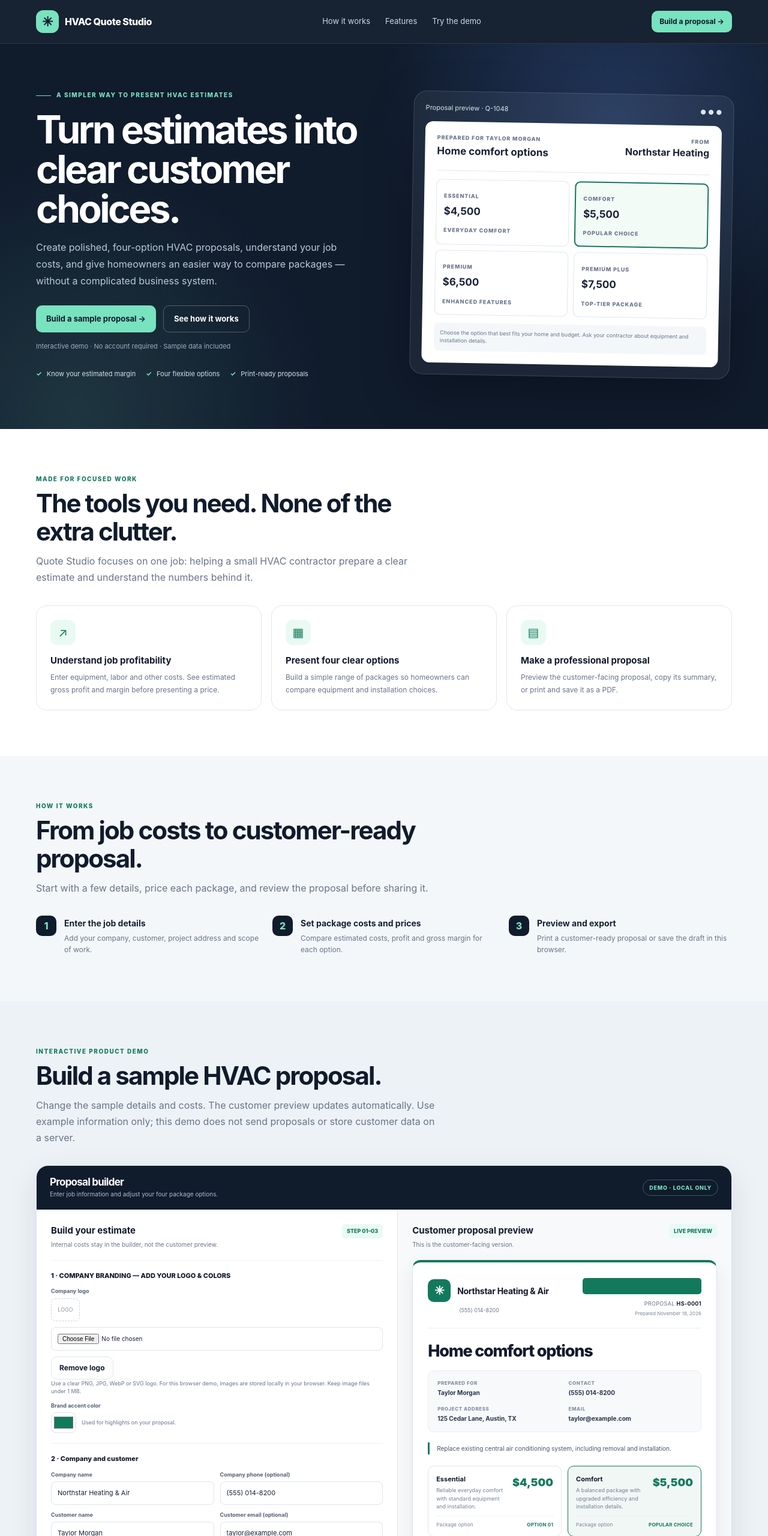
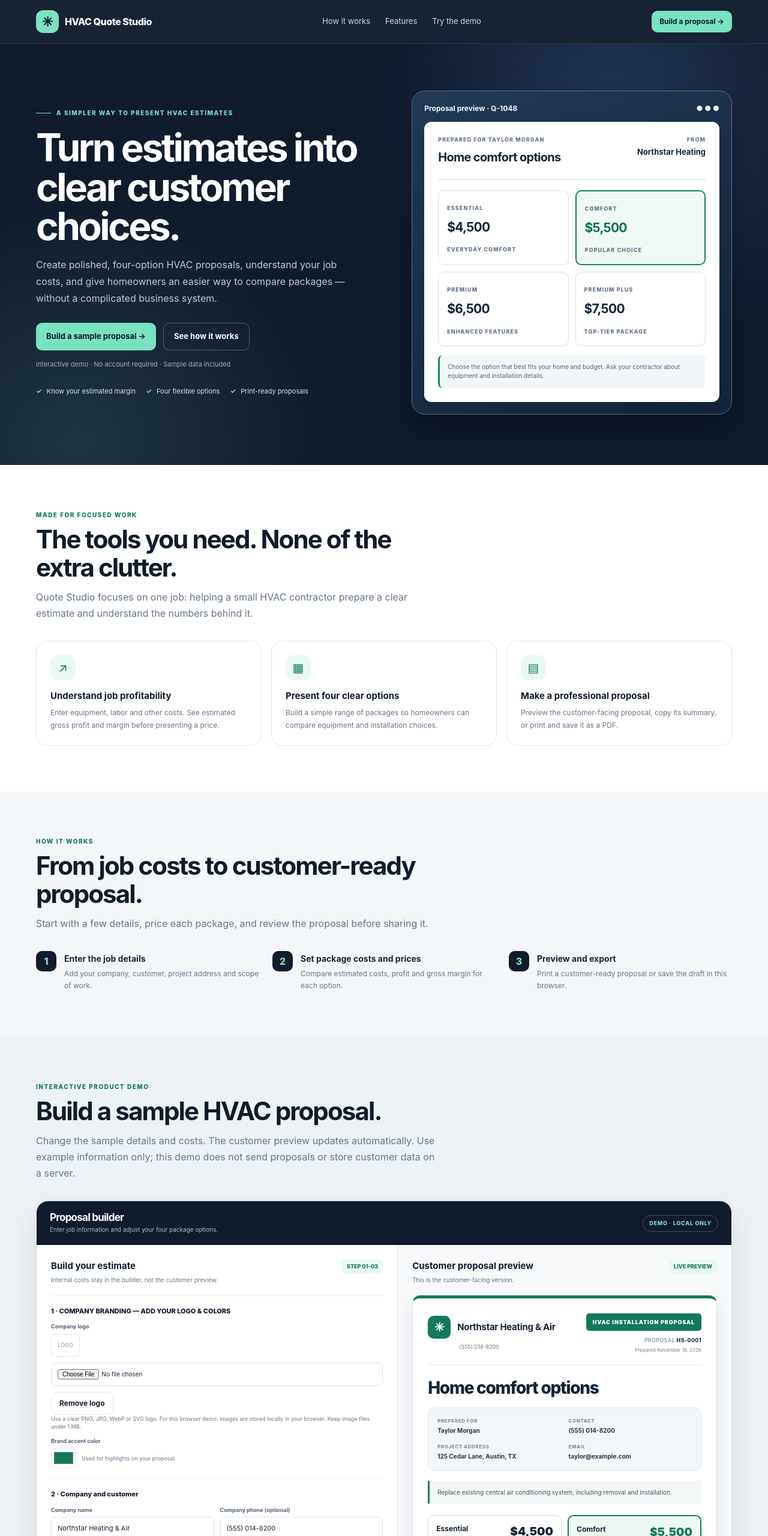
Before and after one commit to mexiaeon/hvac-quote-studio, a plain HTML site: page index.html in a window 1280 px wide. Shown: the top 2560 px of the page at 60% size. Drawn offline with Linux system fonts and the light colour scheme.

Commit message:
Polish proposal preview alignment and contrast

```diff
--- a/index.html
+++ b/index.html
@@ -56,6 +56,39 @@ section{padding:76px 0}.soft{background:var(--canvas)}.section-head{max-width:67
 .pv-disclaimer{border-top:1px solid #edf1f5;padding-top:12px;font-size:8px}
 @media(max-width:680px){.preview-card{padding:16px}.pv-title{font-size:23px}.pv-options{grid-template-columns:1fr}}
 @media print{@page{size:letter;margin:.5in}body{background:#fff}body *{visibility:hidden!important}#printProposal,#printProposal *{visibility:visible!important}#printProposal{display:block!important;position:absolute;inset:0;width:100%;margin:0;padding:0;border:0;box-shadow:none}#printProposal .panelhead{display:none!important}#printProposal .preview-card{border:0;border-top:4px solid var(--brand-accent,var(--green));border-radius:0;box-shadow:none;padding:0}#printProposal .pv-options{grid-template-columns:1fr 1fr}#printProposal .pv-option{break-inside:avoid}#printProposal .pv-actions,#printProposal .notice{display:none!important}}
+
+/* Straighten and sharpen the proposal mockup and live customer preview */
+.mock{transform:none;max-width:100%;background:linear-gradient(145deg,#203a58,#14263d);border:1px solid #54708f;box-shadow:0 24px 60px rgba(0,0,0,.32);padding:20px}
+.mockbar{font-size:12px;font-weight:750;color:#f0f6fc;margin-bottom:13px}
+.sheet{background:#fff;color:#172235;border-radius:12px;padding:23px;box-shadow:0 10px 28px rgba(0,0,0,.16)}
+.sheet-head{align-items:flex-start;border-bottom:2px solid #e5ebf1;padding-bottom:17px}
+.sheet h3{font-size:20px;letter-spacing:-.035em;color:#13243a;margin-top:7px}
+.sheet-head b{font-size:13px;color:#13243a}
+.muted{color:#63748a;font-size:9px;letter-spacing:.12em}
+.grid4{gap:11px;margin-top:17px}
+.mockopt{border:1px solid #d9e1e9;border-radius:10px;padding:14px;background:#fff;min-height:105px}
+.mockopt.hot{border:2px solid #16845f;background:#effaf5;box-shadow:0 4px 12px rgba(22,132,95,.09)}
+.mockopt strong{font-size:21px;letter-spacing:-.035em;color:#13243a;margin:7px 0}
+.mockopt.hot strong{color:#08734f}
+.mockfoot{background:#f3f6f9;border-left:3px solid #16845f;padding:12px 13px;margin-top:15px;color:#53647a;font-size:10px;line-height:1.55}
+.preview-card{background:#fff;border:1px solid #d7e0e9;border-top:5px solid var(--brand-accent,var(--green));border-radius:13px;padding:25px;box-shadow:0 12px 32px rgba(16,27,44,.09)}
+.pv-brand{align-items:center;border-bottom:1px solid #e5ebf1;padding-bottom:18px}
+.pv-logo{font-size:15px;color:#14243a}
+.pv-logo span{box-shadow:0 2px 5px rgba(0,0,0,.12)}
+.pv-label{display:inline-block;background:var(--brand-accent,var(--green));color:#fff;padding:8px 11px;border-radius:5px;font-size:9px;letter-spacing:.1em}
+.pv-title{color:#14243a;font-size:28px;margin-top:22px}
+.pv-meta{background:#f4f7fa;border:1px solid #e2e8ef;border-radius:10px;padding:15px;margin:17px 0}
+.pv-desc{background:#f4f8f6;border-left:3px solid var(--brand-accent,var(--green));padding:11px 13px;color:#43546a}
+.pv-option{background:#fff;border:1px solid #d8e1e9;box-shadow:0 2px 7px rgba(16,27,44,.035)}
+.pv-option.selected{background:#eff9f4;border:2px solid var(--brand-accent,var(--green));box-shadow:0 5px 14px rgba(19,121,92,.09)}
+.pv-option h4{font-size:12px;color:#14243a}
+.pv-option p{font-size:9px;color:#53647a;line-height:1.55}
+.pvprice{font-size:19px;color:#14243a}
+.pv-option.selected .pvprice{color:var(--brand-accent,var(--green))}
+.pvfoot{color:#53647a;border-top:1px solid #e8edf2}
+.pv-disclaimer{color:#69788a}
+@media(max-width:680px){.mock{transform:none}.sheet{padding:16px}.mockopt{padding:10px;min-height:90px}.mockopt strong{font-size:18px}.preview-card{padding:16px}}
+
 </style>
 </head>
 <body>
```
